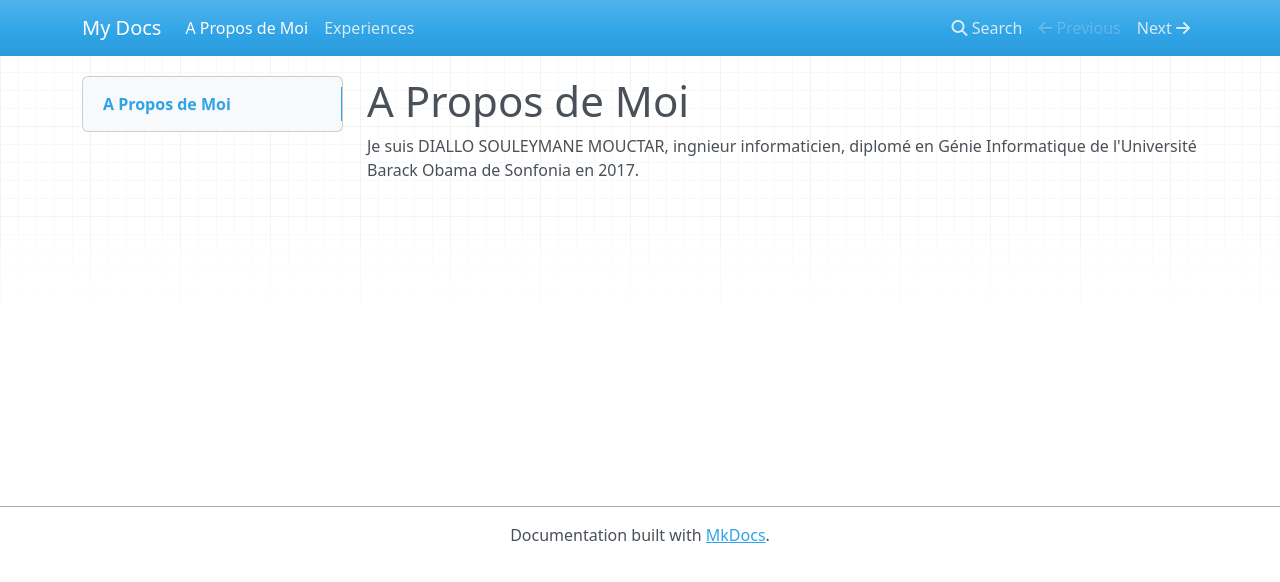
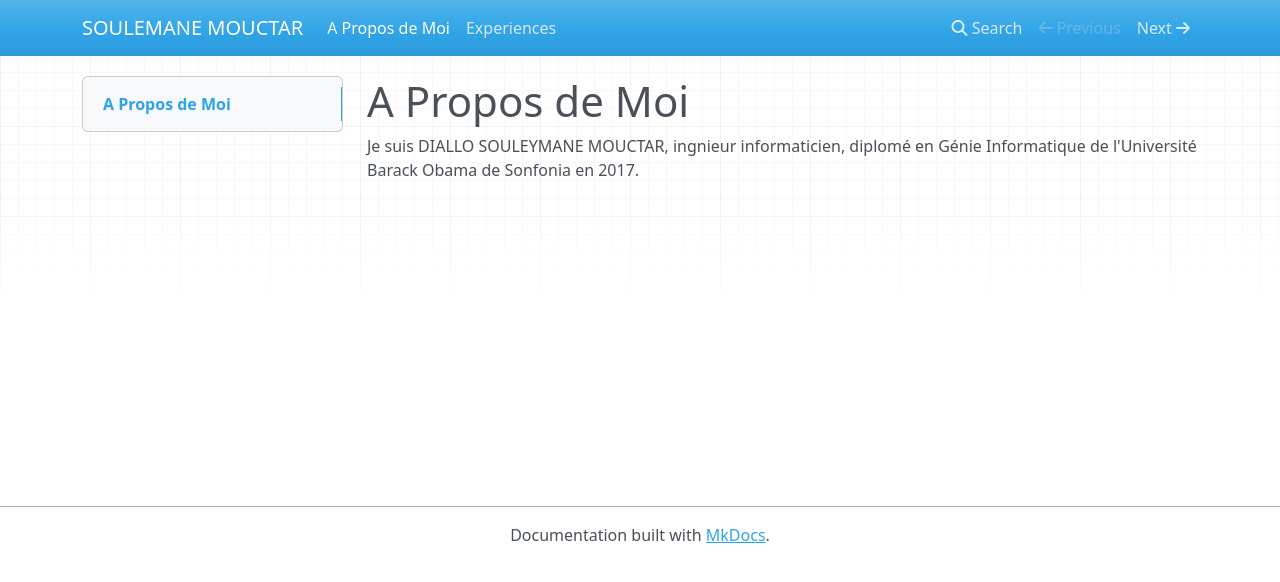
Before and after one commit to soulmouctar/soulmouctar.github.io, an MkDocs documentation site: the page built from docs/index.md, in a window 1280 px wide. Shown: the top 582 px of the page. Built offline with MkDocs 1.6.1, drawn with Linux system fonts in a browser that asks for light colours; nearby versions of some CDN libraries.

```diff
--- a/mkdocs.yml
+++ b/mkdocs.yml
@@ -1 +1 @@
-site_name: My Docs
+site_name: SOULEMANE MOUCTAR
```
Also changed, not shown: 2 other files.
